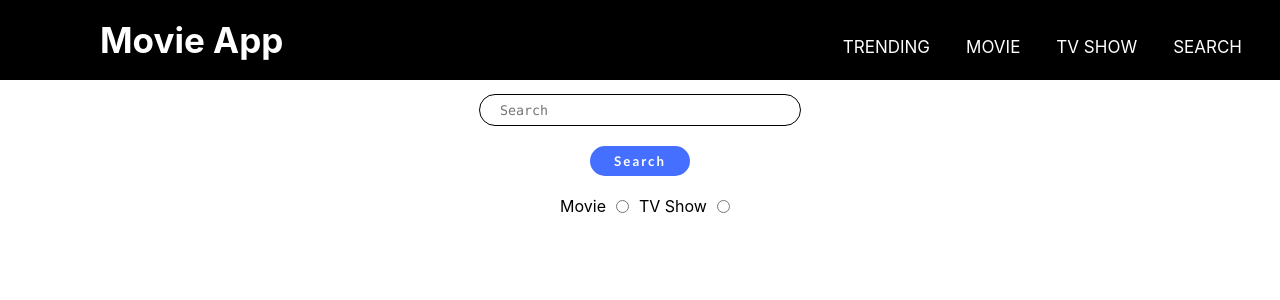
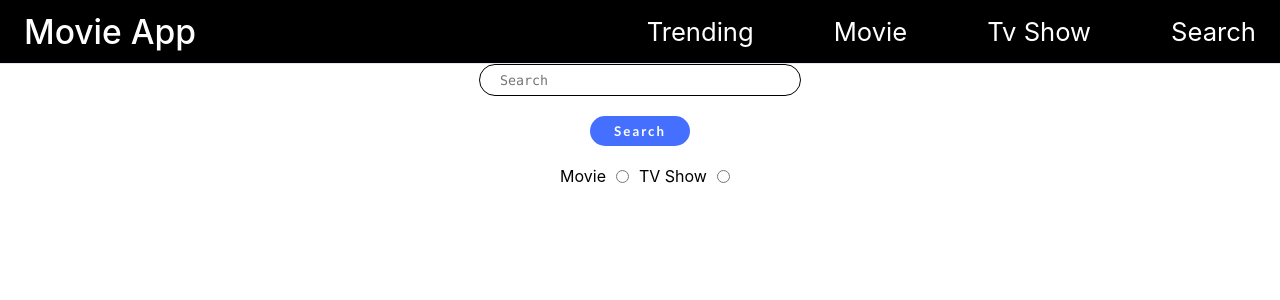
Before and after one commit to Pankajbisht18/Movie-App, a React (Create React App) app: page /search in a window 1280 px wide. Shown: the top 300 px of the page. Built offline with nearby package versions, Linux system fonts and the light colour scheme.

Commit message:
Modify navbar

```diff
--- a/src/Component/Navbar.css
+++ b/src/Component/Navbar.css
@@ -1,88 +1,81 @@
-.menu{
+li{
+    list-style: none;
+}
+a{
+    text-decoration: none;
+}
+.header{
+    border-bottom: 1px solid #E2E8F0;
+}
+.navbar1{
+    display: flex;
+    justify-content: space-between;
+    align-items: center;
+    padding: 0.7rem 1.5rem;
     background-color: #000;
-    height: 80px;
-    width: 100%;
 }
-label.logo{
-    color: #fff;
-    font-size: 35px;
-    line-height: 80px;
-    padding: 0 100px;
-    font-weight: bold;
+.hamburger{
+    display: none;
 }
-.menu ul{
-    float: right;
-    margin-right: 20px;
-    list-style-type: none;
+.bar{
+    display: block;
+    width: 25px;
+    height: 3px;
+    margin: 5px auto;
+    transition: all 0.3s ease-in-out;
+    background-color:#fff;
 }
-.menu ul li{
-    display: inline-block;
-    line-height: 80px;
-    margin: 0 5px;
-    color: #fff;
-    font-size: 17px;
-    padding: 7px 13px;
-    border-radius: 3px;
-    text-transform: uppercase;
+.nav-menu1{
+    display: flex;
+    justify-content: space-between;
+    align-items: center;
 }
-.menu ul li a{
-    text-decoration: none;
+.nav-item1{
+    margin-left: 5rem;
+}
+.nav-link1{
+    font-size: 1.6rem;
+    font-weight: 400;
     color: #fff;
 }
-.checkbtn{
-    font-size: 30px;
+.nav-link1:hover{
+    color:#482ff7;
+}
+.nav-logo1{
+    font-size: 2.1rem;
+    font-weight: 500;
     color: #fff;
-    float: right;
-    line-height: 80px;
-    margin-right: 40px;
-    cursor: pointer;
-    display: none;
 }
-#check{
-    display: none;
-}
-@media (max-width: 952px){
-    lable.logo{
-        font-size: 30px;
-        padding-left: 50px;
+@media (max-width: 900px){
+    .nav-menu1{
+        position: fixed;
+        left: -100%;
+        top: 4.2rem;
+        flex-direction: column;
+        background-color: #000;
+        width: 100%;
+        z-index: 1;
+        text-align: center;
+        transition: 0.3s;
+        box-shadow: 0 10px 27px rgba(0,0,0,0.05);
     }
-    .menu ul li{
-        font-size: 16px;
+    .nav-menu1.active{
+        left: 0;
+    }
+    .nav-item1{
+        margin: 2.5rem 0;
+    }
+    .hamburger{
+        display: block;
+        cursor: pointer;
+    }
+    .hamburger.active .bar:nth-child(2){
+        opacity: 0;
+    }
+    .hamburger.active .bar:nth-child(1){
+        transform: translateY(8px) rotate(45deg);
+    }
+    .hamburger.active .bar:nth-child(3){
+        transform: translateY(-8px) rotate(-45deg);
     }
 }
-@media (max-width: 858px){
-    .checkbtn{
-        display: block;
-    }
-    .menu ul{
-        position: fixed;
-        width: 100%;
-        height: 450px;
-        background: #2c3e50;
-        top: 80px;
-        left: -100%;
-        text-align: center;
-        z-index: 1;
-        transition: all .5s;
-    }
-    .menu ul li{
-        display: block;
-        margin: 50px 0;
-        line-height: 30px;
-        font-size: 20px;
-    }
-    #check:checked ~ ul {
-        left: 0;
-    }
-}
-@media (max-width: 700px){
-    label.logo{
-        padding-left: 30px;
-    }
-}
-@media (max-width:450px){
-    label.logo{
-        font-size: 25px;
-        padding-left: 20px;
-    }
-}
--- a/src/Component/Navbar.js
+++ b/src/Component/Navbar.js
@@ -1,29 +1,49 @@
 import { Link } from 'react-router-dom';
-import './Navbar.css';
-
+import './Navbar.css'
 const Navbar = () => {
+    const resNav = () => {
+        const hamburger = document.querySelector(".hamburger");
+        const navMenu = document.querySelector(".nav-menu1");
+        function mobileMenu() {
+            hamburger.classList.toggle("active");
+            navMenu.classList.toggle("active");
+        }
+        mobileMenu();
+    }
+    const closeRes = () => {
+        const hamburger = document.querySelector(".hamburger");
+        const navMenu = document.querySelector(".nav-menu1");
+        function closeMenu() {
+            hamburger.classList.remove("active");
+            navMenu.classList.remove("active");
+        }
+        closeMenu();
+    }
     return(
-        <nav className="menu">
-            <input type="checkbox" id="check" />
-            <label for="check" className="checkbtn">
-                <i className="fas fa-bars"></i>
-            </label>
-            <label className="logo">Movie App</label>
-            <ul>
-                <li>
-                    <Link to="/">Trending</Link>
+        <header className="header">
+            <nav className="navbar1">
+                <h3 className="nav-logo1">Movie App</h3>
+                <ul className="nav-menu1">
+                    <li className="nav-item1">
+                        <Link to="/" className="nav-link1" onClick={closeRes}>Trending</Link>
                     </li>
-                <li>
-                    <Link to="/movie">Movie</Link>
+                    <li className="nav-item1">
+                        <Link to="/movie" className="nav-link1" onClick={closeRes}>Movie</Link>
                     </li>
-                <li>
-                    <Link to="/tvshow">Tv Show</Link>
+                    <li className="nav-item1">
+                        <Link to="/tvshow" className="nav-link1" onClick={closeRes}>Tv Show</Link>
                     </li>
-                <li>
-                    <Link to="/search">Search</Link>
+                    <li className="nav-item1">
+                        <Link to="/search" className="nav-link1" onClick={closeRes}>Search</Link>
                     </li>
                 </ul>
+                <div className="hamburger" onClick={resNav}>
+                    <span className="bar"></span>
+                    <span className="bar"></span>
+                    <span className="bar"></span>
+                </div>
             </nav>
+        </header>
     );
 }
 export default Navbar;
```
Lines whose indentation alone changed are shown as unchanged.
